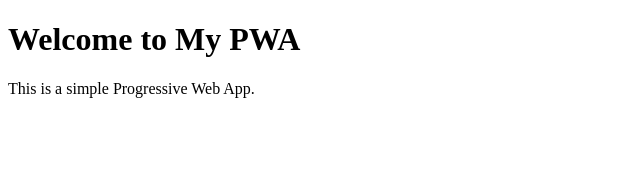
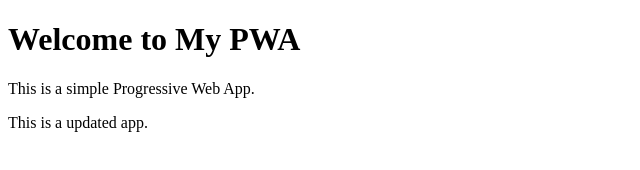
Before and after one commit to roohan-aziz/pwatest, a plain HTML site: page index.html in a window 1280 px wide. Shown: the whole page, without its empty margins (0-640 px from the left). Drawn offline with Linux system fonts and the light colour scheme.

Commit message:
Add files via upload

```diff
--- a/index.html
+++ b/index.html
@@ -6,6 +6,7 @@
 <body>
     <h1>Welcome to My PWA</h1>
     <p>This is a simple Progressive Web App.</p>
+    <p>This is a updated app.</p>
     <button id="installBtn" hidden>Install App</button>
 </body>
 </html>
```
